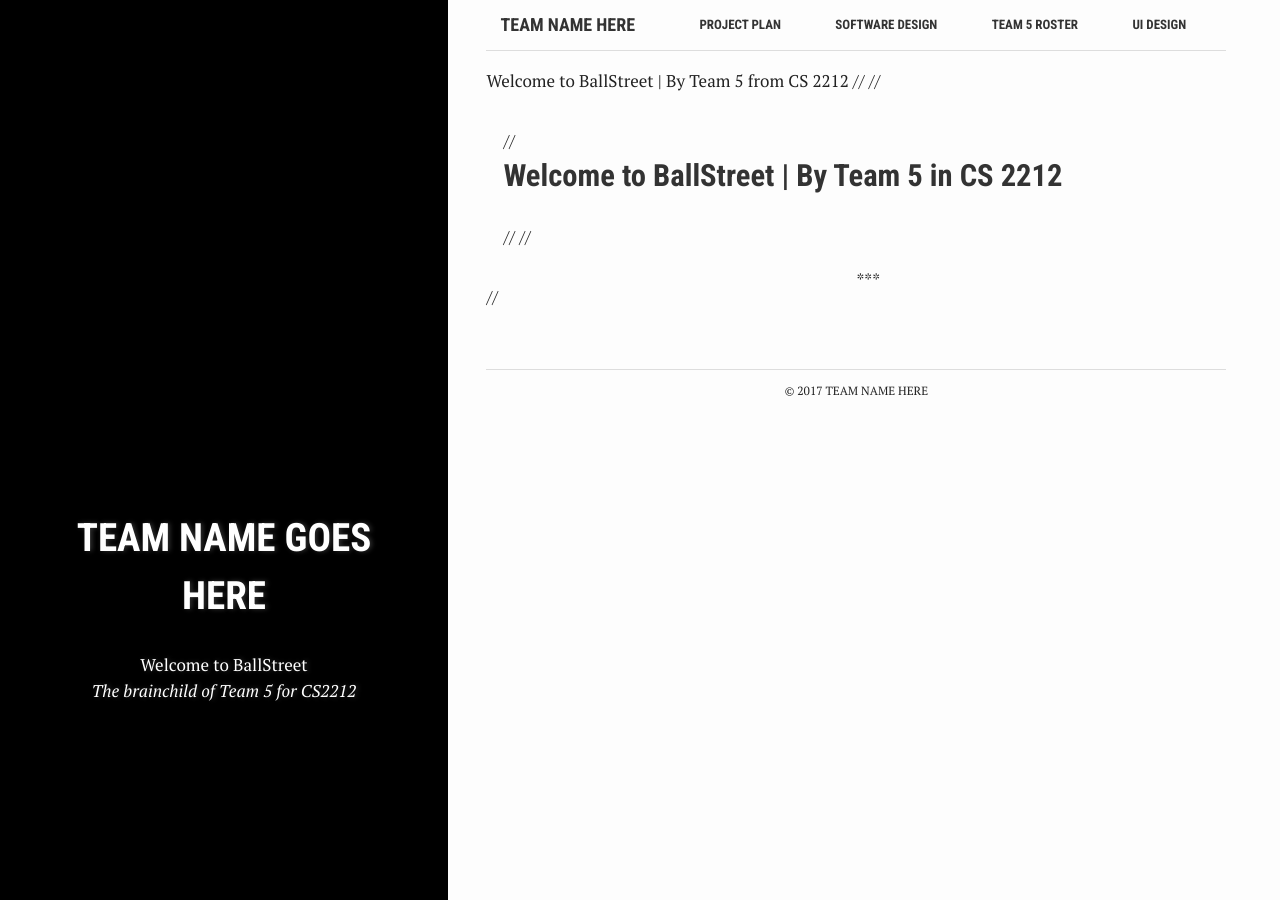
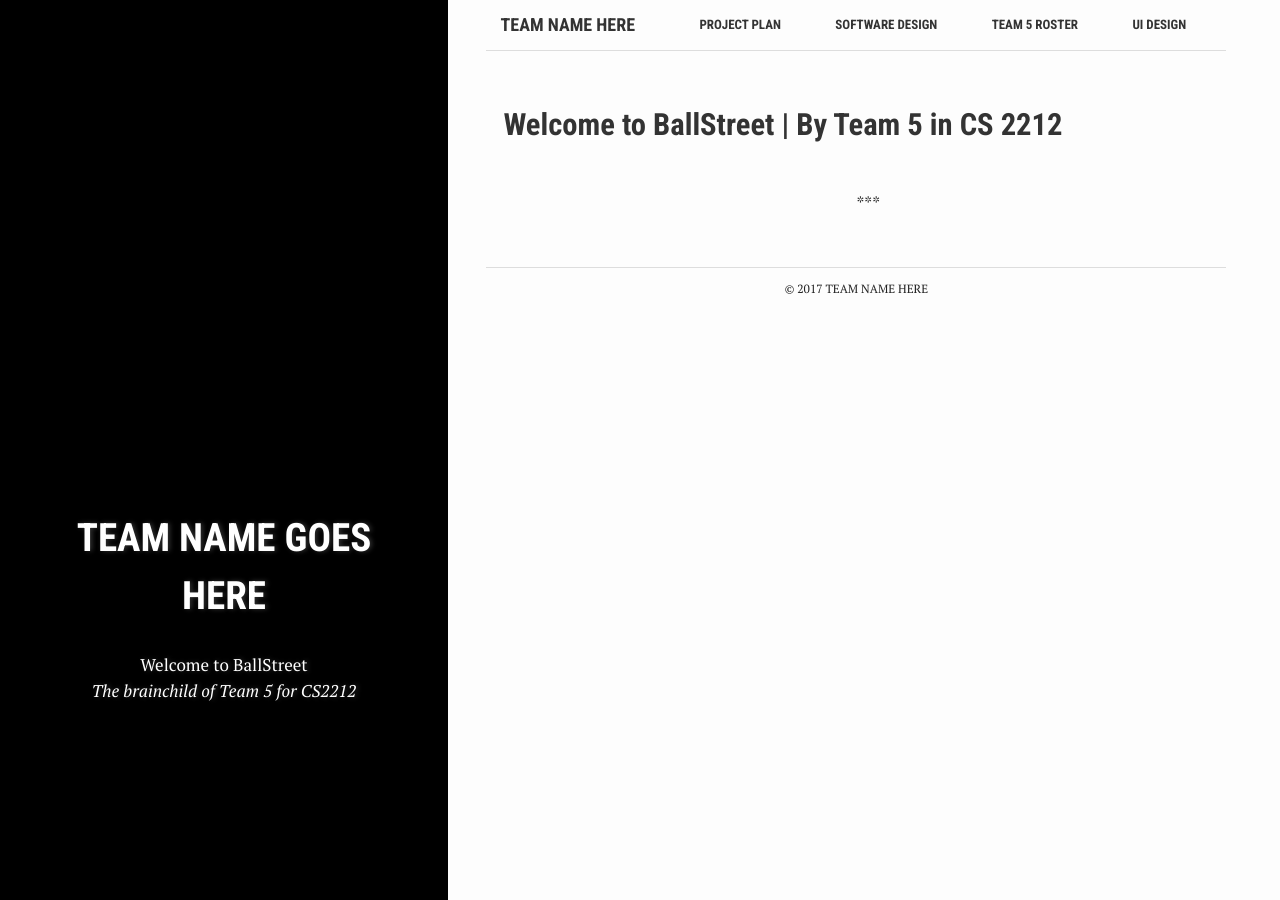
Before and after one commit to ufrauq/Ball-Street, a Jekyll site: the page built from index.html, in a window 1280 px wide. Built offline with Jekyll 4.4.1, drawn with Linux system fonts in a browser that asks for light colours.

Commit message:
Update index.html

```diff
--- a/index.html
+++ b/index.html
@@ -5,10 +5,9 @@
 title: "TEAM NAME GOES HERE"
 summary: "Welcome to BallStreet<br> <i>The brainchild of Team 5 for CS2212</i>"
 ---
-Welcome to BallStreet | By Team 5 from CS 2212
-//{% for post in site.posts limit: 5 %}
-//  <article class="index-page">
-//    <h2><a href="{{ post.url }}">{{ post.title }}</a></h2>
-//    {{ post.excerpt }}
-//  </article>
-//{% endfor %}
+{% for post in site.posts limit: 5 %}
+   <article class="index-page">
+    <h2><a href="{{ post.url }}">{{ post.title }}</a></h2>
+    {{ post.excerpt }}
+</article>
+{% endfor %}
```
